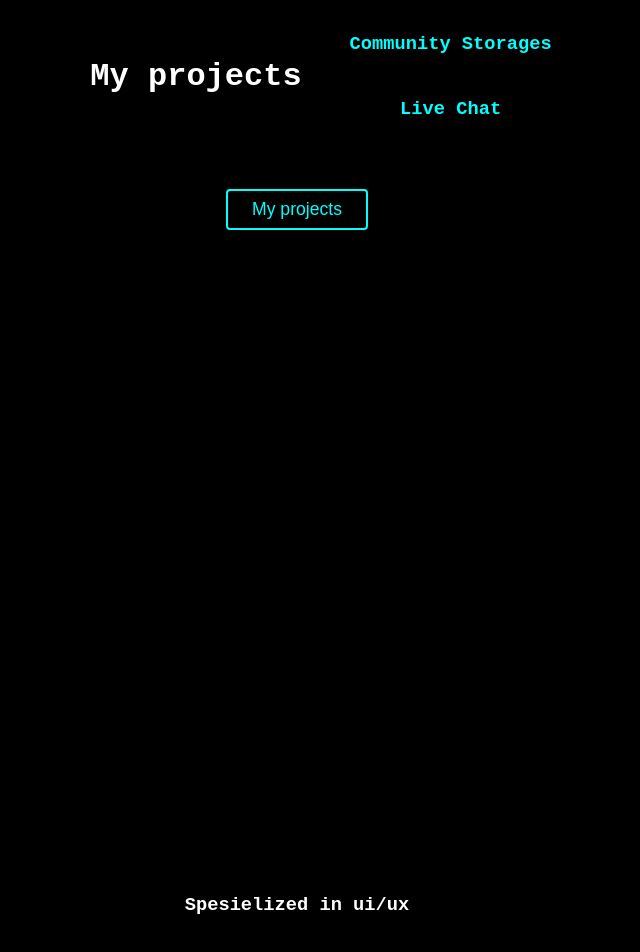
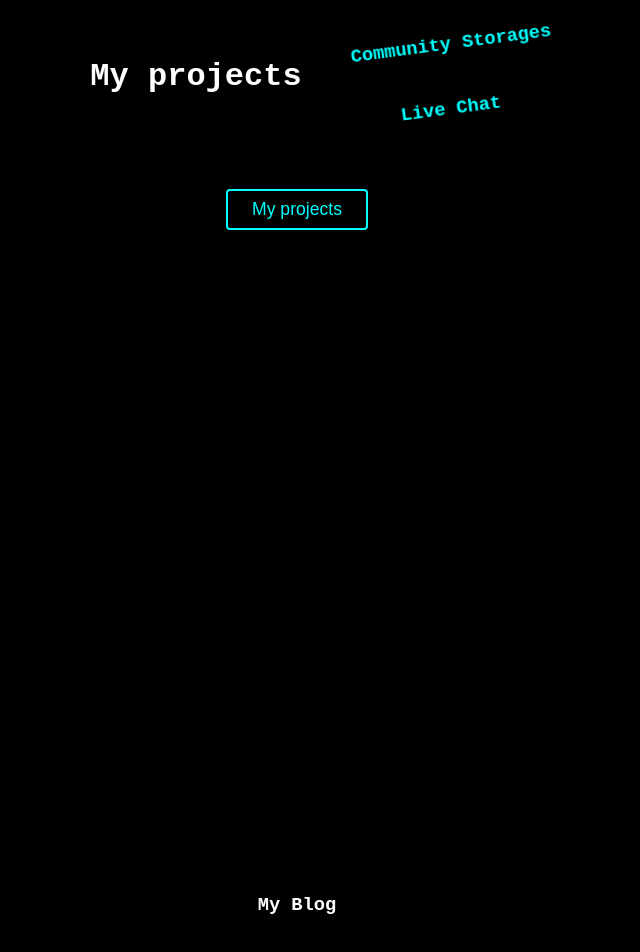
Before and after one commit to amabelleS/my-protfolio, a React (Create React App) app: page / in a window 1280 px wide. Shown: the part 1959-2911 px from the top of the page, without its empty margins (343-983 px from the left). Built offline with nearby package versions, Linux system fonts and the light colour scheme; a web font is replaced by a local one.

Commit message:
wiggle projects links

```diff
--- a/src/pages/Home.css
+++ b/src/pages/Home.css
@@ -159,11 +159,6 @@
   margin: 2.4rem;
 }
 
-.home_projects_main_list a {
-  text-decoration: none;
-  color: aqua;
-}
-
 .home_projects_main {
   display: flex;
 }
@@ -172,6 +167,15 @@
   display: flex;
   flex-direction: column;
   justify-content: space-evenly;
+}
+
+.home_projects_main_list a {
+  text-decoration: none;
+}
+
+.home_projects_main_list h3 {
+  color: aqua;
+  animation: wiggle 420ms 2s 11 ease-out none;
 }
 
 .second {
--- a/src/pages/Home.js
+++ b/src/pages/Home.js
@@ -76,7 +76,7 @@ const Home = () => {
           <Button to="/projets">My projects</Button>
         </div>
         <div className="second">
-          <h3>Spesielized in ui/ux </h3>
+          <h3>My Blog</h3>
         </div>
         <div className="home_fotter">
           <h3>on the search for my next chanlege 🤑</h3>
```
